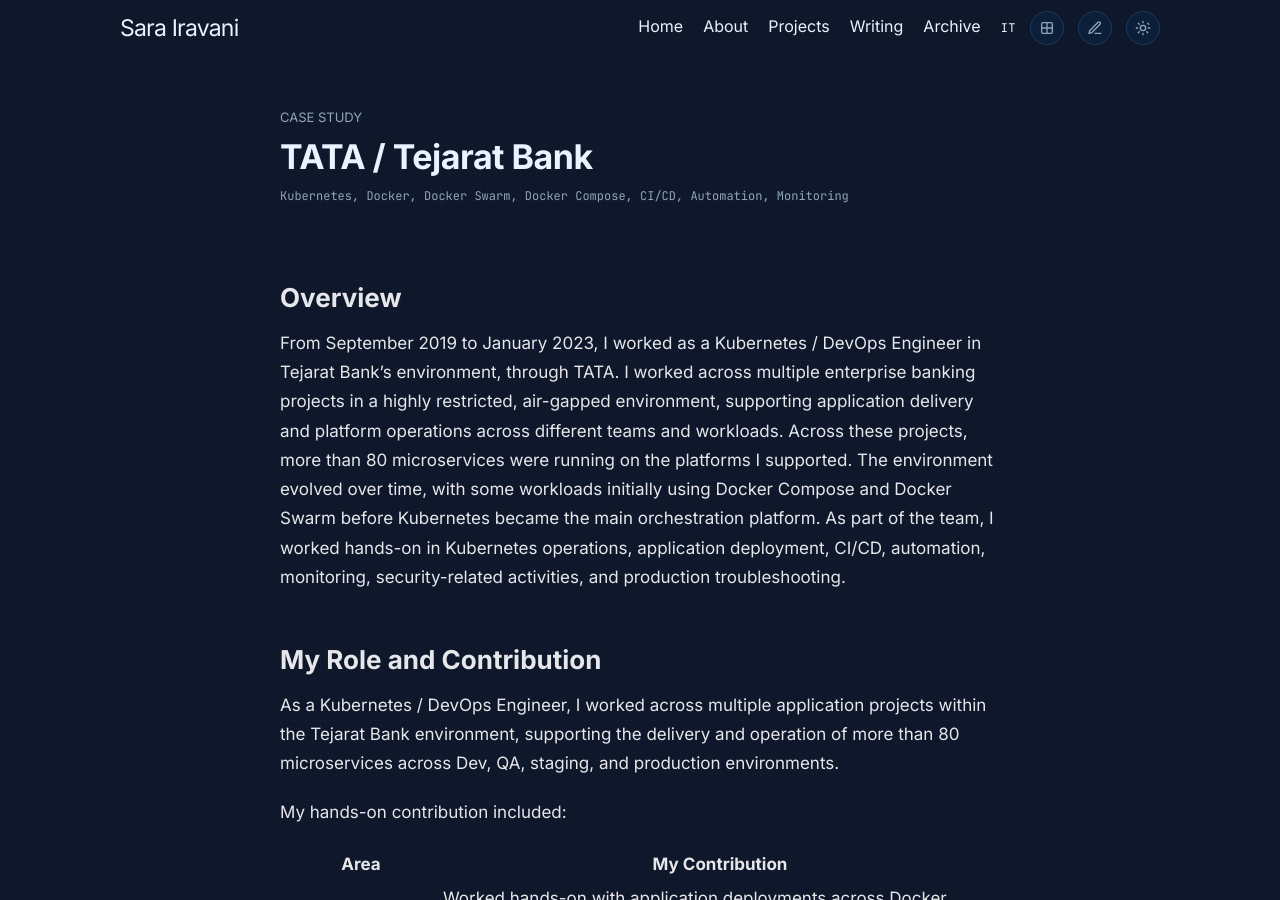
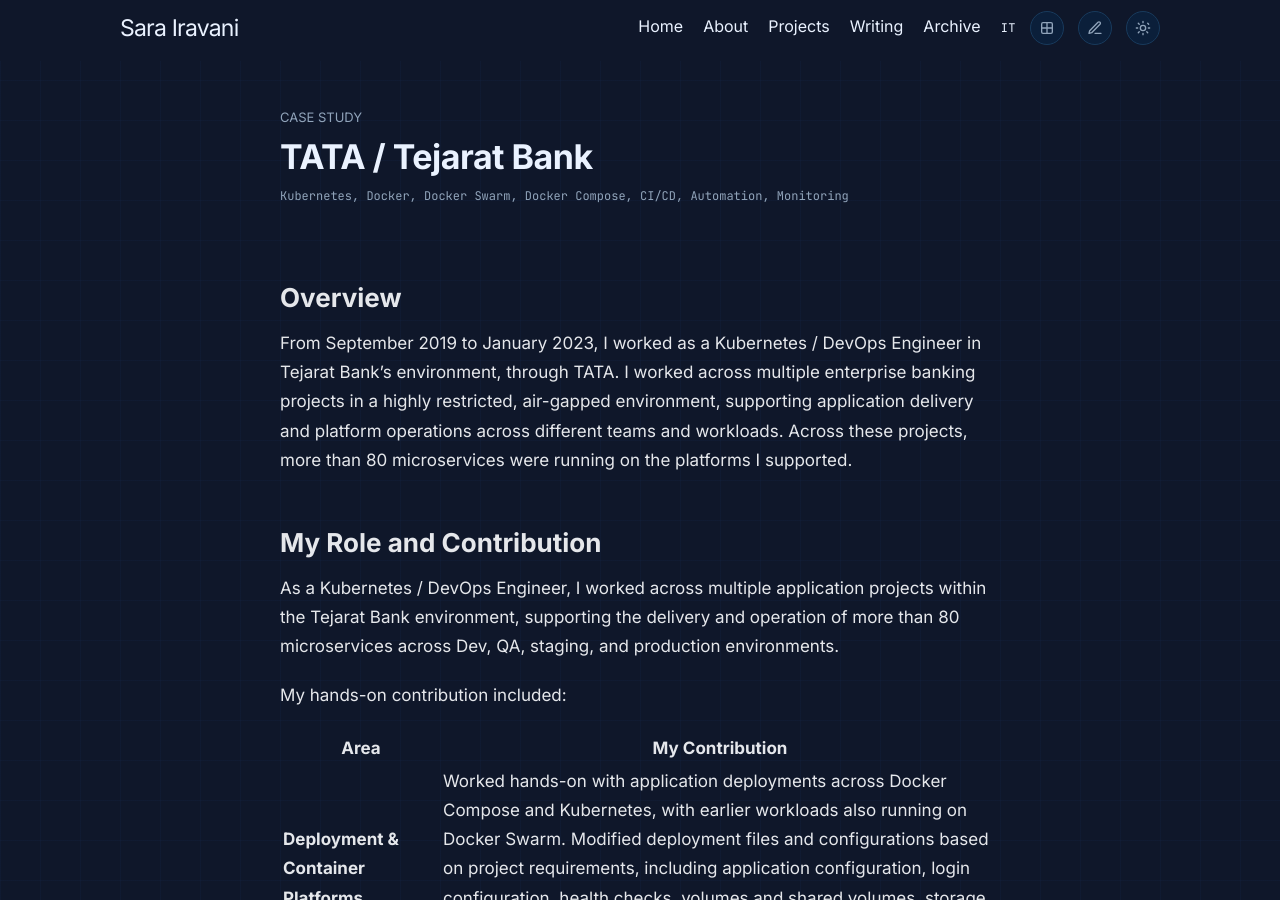
Before and after one commit to SaraIravani/SaraIravani-SaraIravani.github.io, a Jekyll site: the page built from work/tata-tejarat-bank.md, in a window 1280 px wide and 900 px high. Built offline with Jekyll 4.4.1, drawn with Linux system fonts in a browser that asks for light colours; some of the changed text lies outside the part shown.

Commit message:
Update tata-tejarat-bank.md

```diff
--- a/work/tata-tejarat-bank.md
+++ b/work/tata-tejarat-bank.md
@@ -19,7 +19,7 @@ permalink: /work/tata-tejarat-bank/
 
 ## Overview
 
-From September 2019 to January 2023, I worked as a Kubernetes / DevOps Engineer in Tejarat Bank's environment, through TATA. I worked across multiple enterprise banking projects in a highly restricted, air-gapped environment, supporting application delivery and platform operations across different teams and workloads. Across these projects, more than 80 microservices were running on the platforms I supported. The environment evolved over time, with some workloads initially using Docker Compose and Docker Swarm before Kubernetes became the main orchestration platform. As part of the team, I worked hands-on in Kubernetes operations, application deployment, CI/CD, automation, monitoring, security-related activities, and production troubleshooting.
+From September 2019 to January 2023, I worked as a Kubernetes / DevOps Engineer in Tejarat Bank's environment, through TATA. I worked across multiple enterprise banking projects in a highly restricted, air-gapped environment, supporting application delivery and platform operations across different teams and workloads. Across these projects, more than 80 microservices were running on the platforms I supported.
 
 ## My Role and Contribution
 
@@ -47,13 +47,20 @@ The environment included multiple application projects and separate Dev, QA, sta
 
 For the Kubernetes clusters, HAProxy and Keepalived were used for cluster traffic and high availability, with NGINX Ingress used as the ingress layer for application traffic.
 
-The platform evolved from Docker Compose and Docker Swarm workloads to Kubernetes as the main orchestration platform, so I supported different deployment models across projects.
-
 The platform evolved over time. Some workloads initially ran using Docker Compose and Docker Swarm, while Kubernetes later became the main container orchestration platform. This required supporting different deployment models and operational requirements during the transition and across different application projects.
 
 ## Architecture
 
 The environment was built on VMware ESXi, with virtual machines supporting the Kubernetes platform and application workloads. The architecture supported multiple application projects across Dev, QA, staging, and production environments.
+
+Kubernetes API Endpoint: Keepalived → Virtual IP → HAProxy → Kubernetes API servers
+
+Application Runtime: Application Domain → NGINX Ingress → Kubernetes Service → Application Pods
+
+CI/CD: Bitbucket → Bamboo → Deployment environments
+
+Operations: Ansible / AWX for automation; Prometheus / Grafana for monitoring
+
 
 ### Kubernetes API Endpoint
 
```
Also changed, not shown: other parts of work/tata-tejarat-bank.md (+9 -0 lines).
